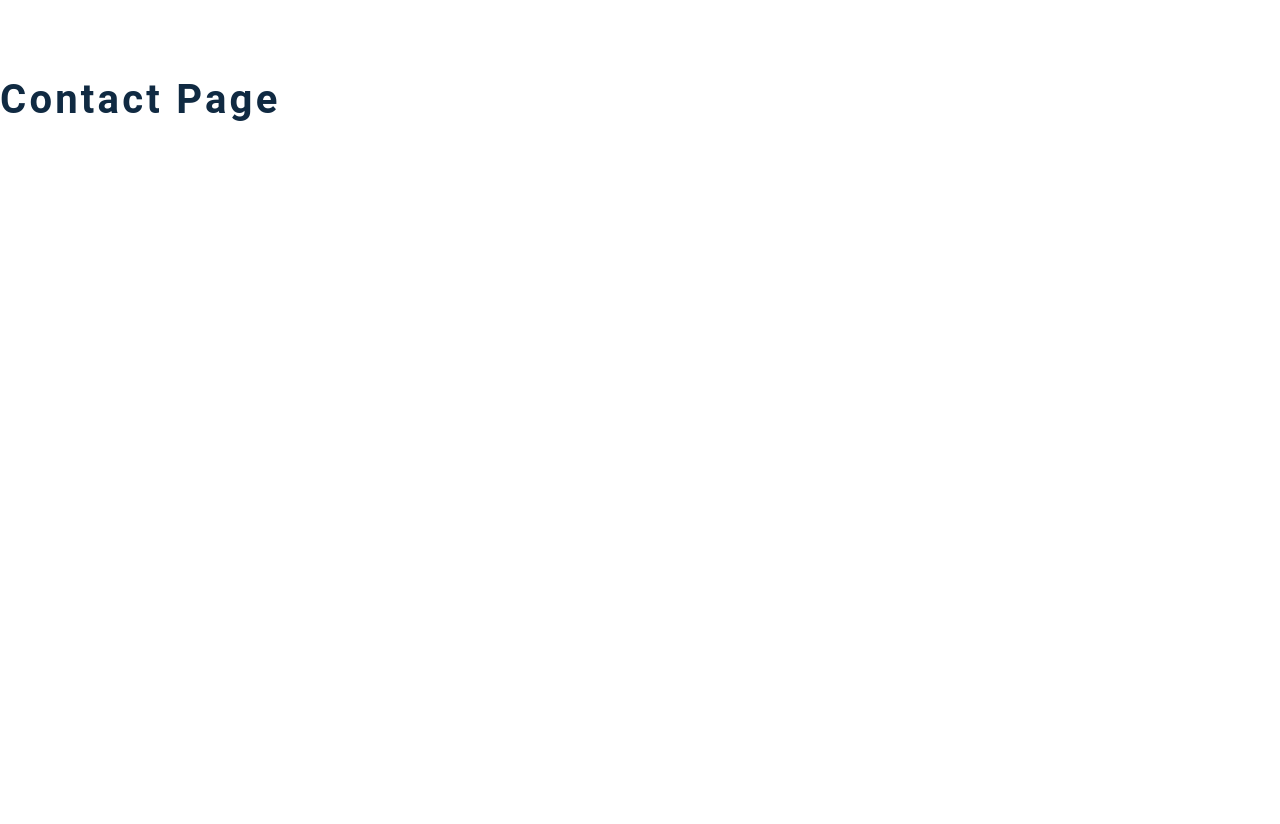
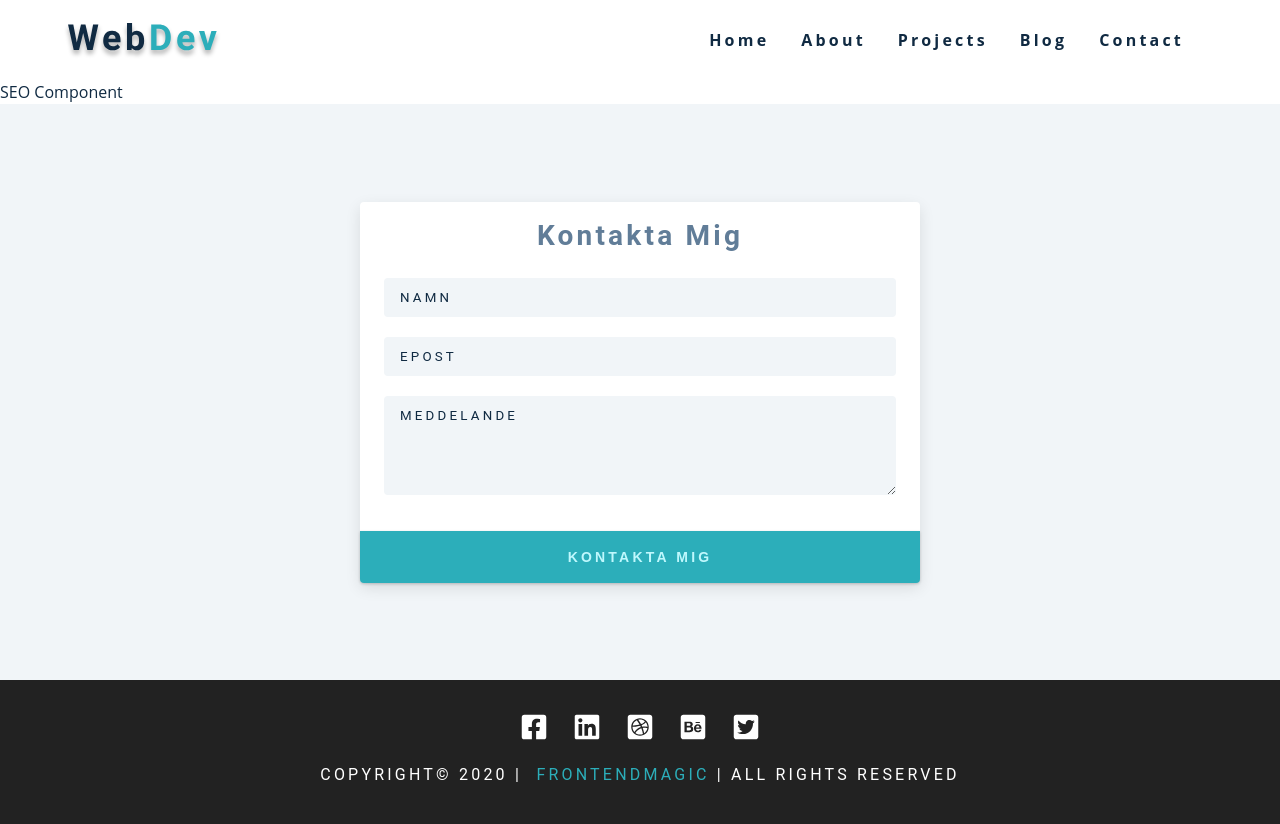
Before and after one commit to SweDark/portfolio-school, a Gatsby site in the folder portfolio-frontend/: page /contact in a window 1280 px wide. Before the commit the page ends 800 px from the top, so only its background shows below. Built offline with nearby package versions, Linux system fonts and the light colour scheme; Gatsby itself is replaced by a stand-in of ours.

Commit message:
contact update

```diff
--- a/portfolio-frontend/src/pages/contact.js
+++ b/portfolio-frontend/src/pages/contact.js
@@ -1,8 +1,43 @@
 import React from "react"
 import Layout from "../components/Layout"
+import SEO from "../components/SEO"
 
 const contact = () => {
-  return <h2>contact page</h2>
+  return (
+    <Layout>
+      <SEO title="Kontakt" description="Kontaktsidan" />
+      <section className="contact-page">
+        <article className="contact-form">
+          <h3>kontakta mig</h3>
+          <form action="https://formspree.io/f/xnqojdap" method="POST">
+            <div className="form-group">
+              <input
+                type="text"
+                placeholder="namn"
+                name="name"
+                className="form-control"
+              />
+              <input
+                type="email"
+                placeholder="epost"
+                name="email"
+                className="form-control"
+              />
+              <textarea
+                name="message"
+                rows="5"
+                placeholder="meddelande"
+                className="form-control"
+              ></textarea>
+            </div>
+            <button type="submit" className="submit-btn btn">
+              Kontakta mig
+            </button>
+          </form>
+        </article>
+      </section>
+    </Layout>
+  )
 }
 
 export default contact
```
